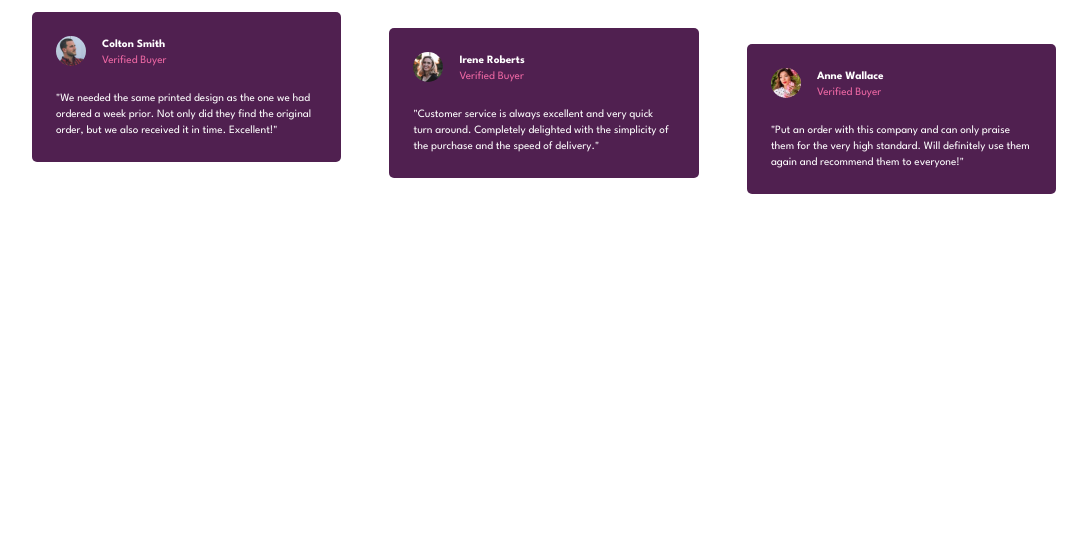
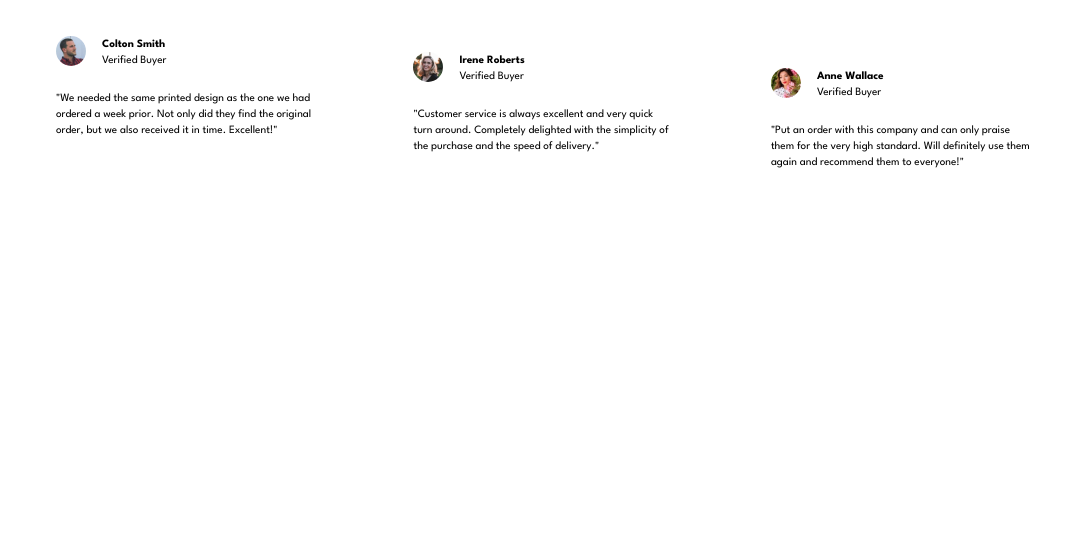
Before and after one commit to Israel-Carneiro/social-proof-section-master, a plain HTML site: page index.html in a window 1280 px wide. Shown: the part 260-800 px from the top of the page, without its empty margins (96-1183 px from the left). Drawn offline with Linux system fonts and the light colour scheme.

Commit message:
Removendo as cores
As cores utilizadas estarão em um arquivo dedicado a elas.

```diff
--- a/style.css
+++ b/style.css
@@ -1,11 +1,5 @@
 :root {
---very-dark-magenta: hsl(300, 43%, 22%);
---soft-pink: hsl(333, 80%, 67%);
---dark-grayish-magenta: hsl(303, 10%, 53%);
---light-grayish-magenta: hsl(300, 24%, 96%);
---white: hsl(0, 0%, 100%);
-
---league-spartan: 'League Spartan';
+    --league-spartan: 'League Spartan';
 }
 
 body {
```
